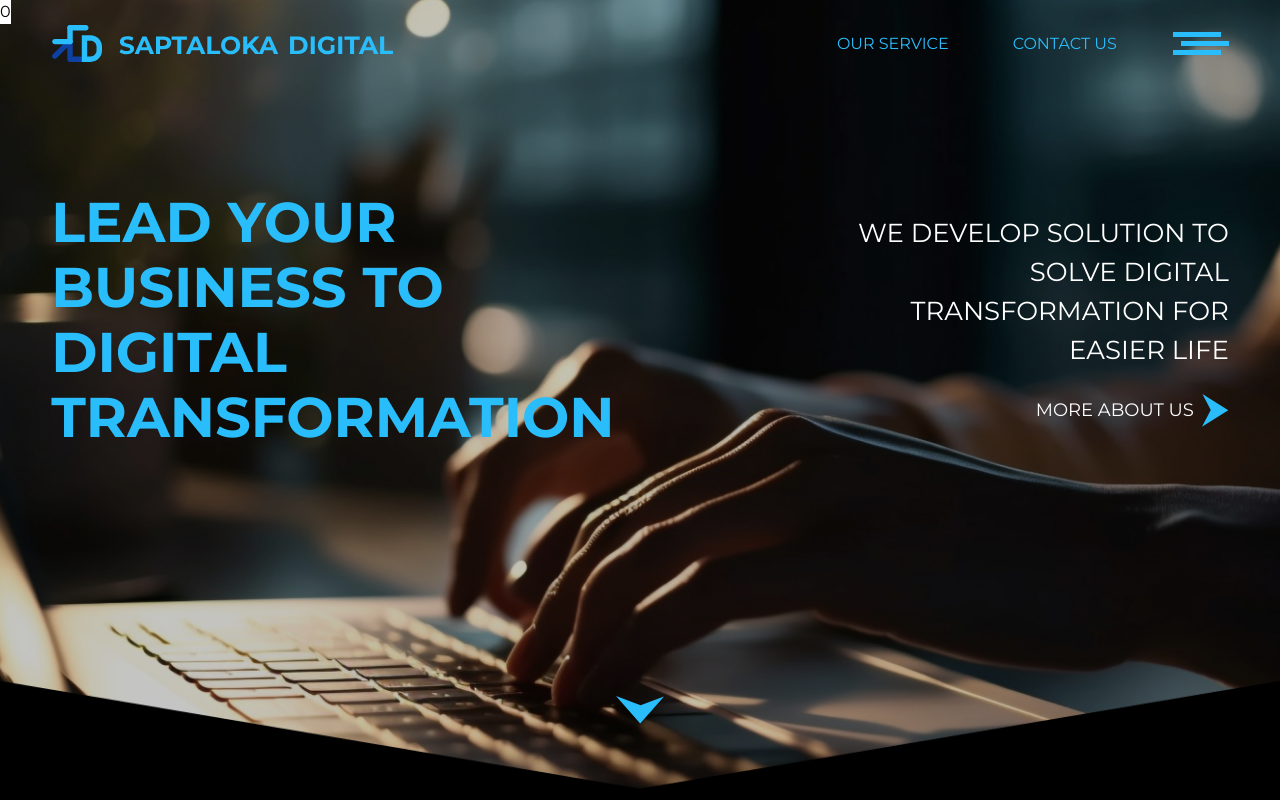
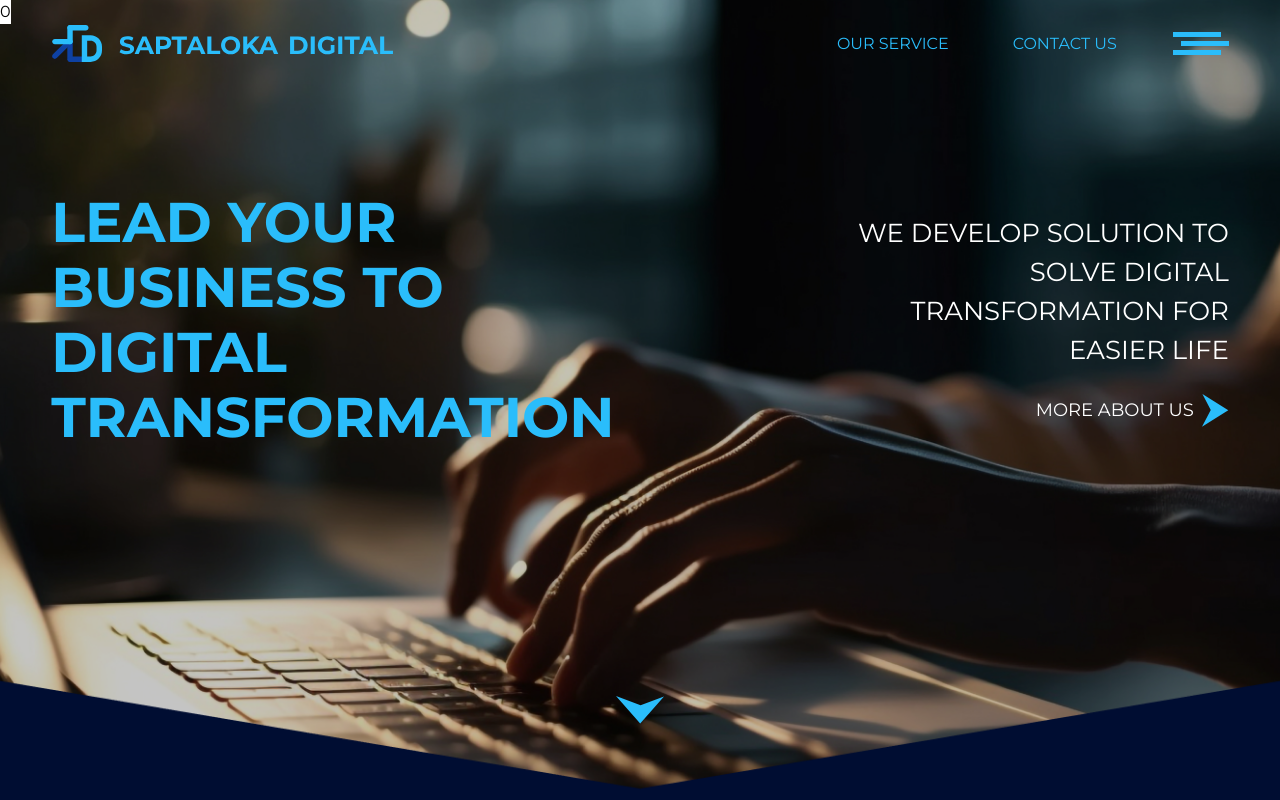
Before and after one commit to Dafazan/saptaloka-revamp, a Next.js app: page / in a window 1280 px wide. Shown: the top 800 px of the page. Built offline with nearby package versions, Linux system fonts and the light colour scheme.

Commit message:
layout change

```diff
--- a/src/app/changecolor.tsx
+++ b/src/app/changecolor.tsx
@@ -21,11 +21,7 @@ function Changecolor({ children }: any) {
 
   return (
     <>
-      <div
-        className={`w-full bg-[#000D32] ${
-          scrollLocation >= 100 ? "" : "bg-black"
-        }`}
-      >
+      <div className={`w-full bg-[#000D32] `}>
         <p className="fixed z-50 bg-white">{scrollLocation}</p>
         {children}
       </div>
--- a/src/app/globals.css
+++ b/src/app/globals.css
@@ -17,6 +17,7 @@
 }
 .body {
   scroll-behavior: smooth;
+  background: #000d32;
 }
 .durat {
   transition-duration: 100ms;
@@ -40,3 +41,22 @@
 .portbtn {
   clip-path: polygon(0% 0%, 75% 0%, 100% 50%, 75% 100%, 0% 100%);
 }
+
+.custom-transition {
+  transition-property: justify-content;
+  transition-duration: 0.3s;
+  transition-timing-function: ease-in-out;
+}
+
+/* Define custom text outline class */
+.outline-text {
+  -webkit-text-stroke-width: 1px;
+  -webkit-text-stroke-color: black;
+}
+
+.font-outline-2 {
+  -webkit-text-stroke: 2px black;
+}
+.font-outline-4 {
+  -webkit-text-stroke: 4px black;
+}
```
